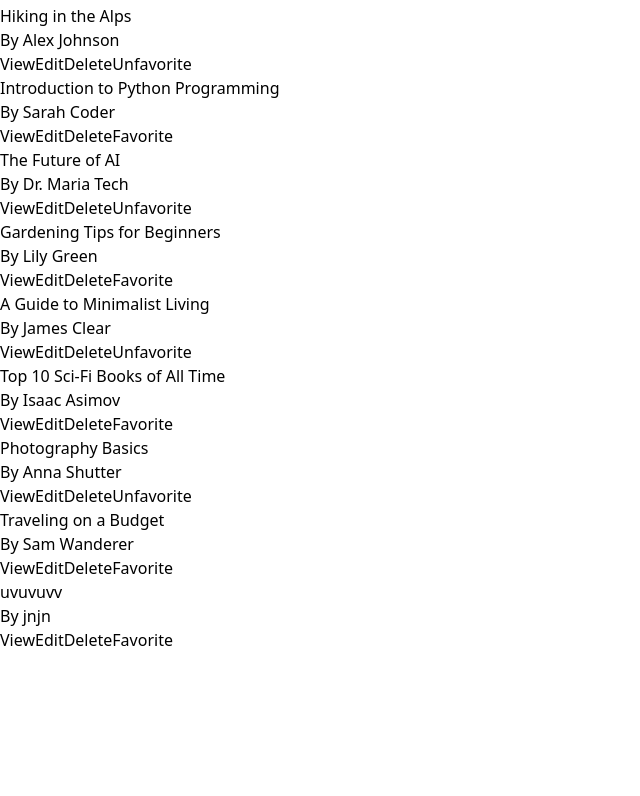
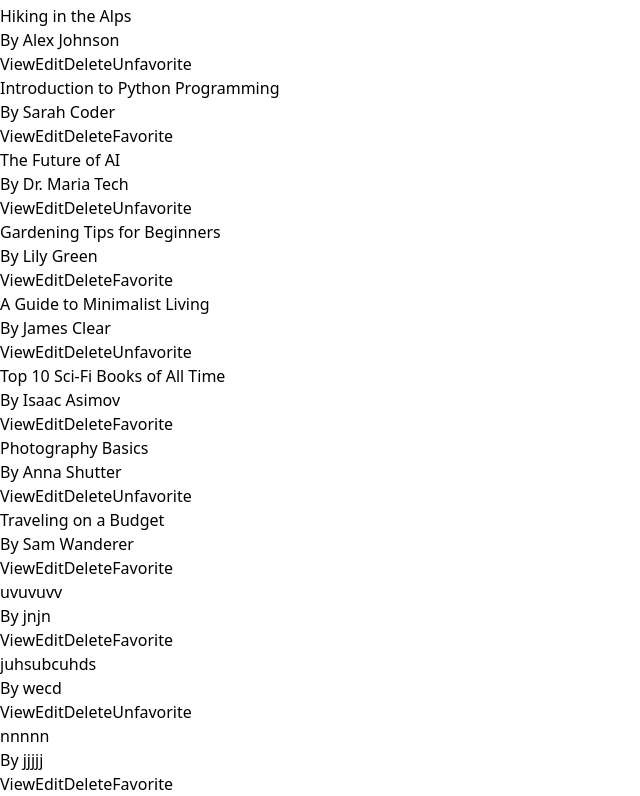
Before and after one commit to ErykahWanga/Blog-Platform, a React (Vite) app: page / in a window 1280 px wide. Shown: the part 212-1008 px from the top of the page, without its empty margins (0-640 px from the left). Before the commit the page ends 864 px from the top, so only its background shows below. Built offline with nearby package versions, Linux system fonts and the light colour scheme; data requests are answered from the project's data file.

Commit message:
Add new posts to db.json and fix fetch URL in AddPost component

```diff
--- a/db.json
+++ b/db.json
@@ -76,6 +76,20 @@
       "author": "jnjn",
       "isFavorite": false,
       "id": 11
+    },
+    {
+      "title": "juhsubcuhds",
+      "content": "hubcdcbcdewd",
+      "author": "wecd",
+      "isFavorite": true,
+      "id": 12
+    },
+    {
+      "title": "nnnnn",
+      "content": "jjjj",
+      "author": "jjjjj",
+      "isFavorite": false,
+      "id": 13
     }
   ]
 }
--- a/src/components/AddPost.jsx
+++ b/src/components/AddPost.jsx
@@ -11,7 +11,7 @@ function AddPost() {
   const handleSubmit = async (e) => {
     e.preventDefault();
     try {
-      const response = await fetch('http://localhost: bebek(serve: localhost:3000/posts', {
+      const response = await fetch('http://localhost:3000/posts', {
         method: 'POST',
         headers: { 'Content-Type': 'application/json' },
         body: JSON.stringify({ title, content, author, isFavorite: false }),
```
